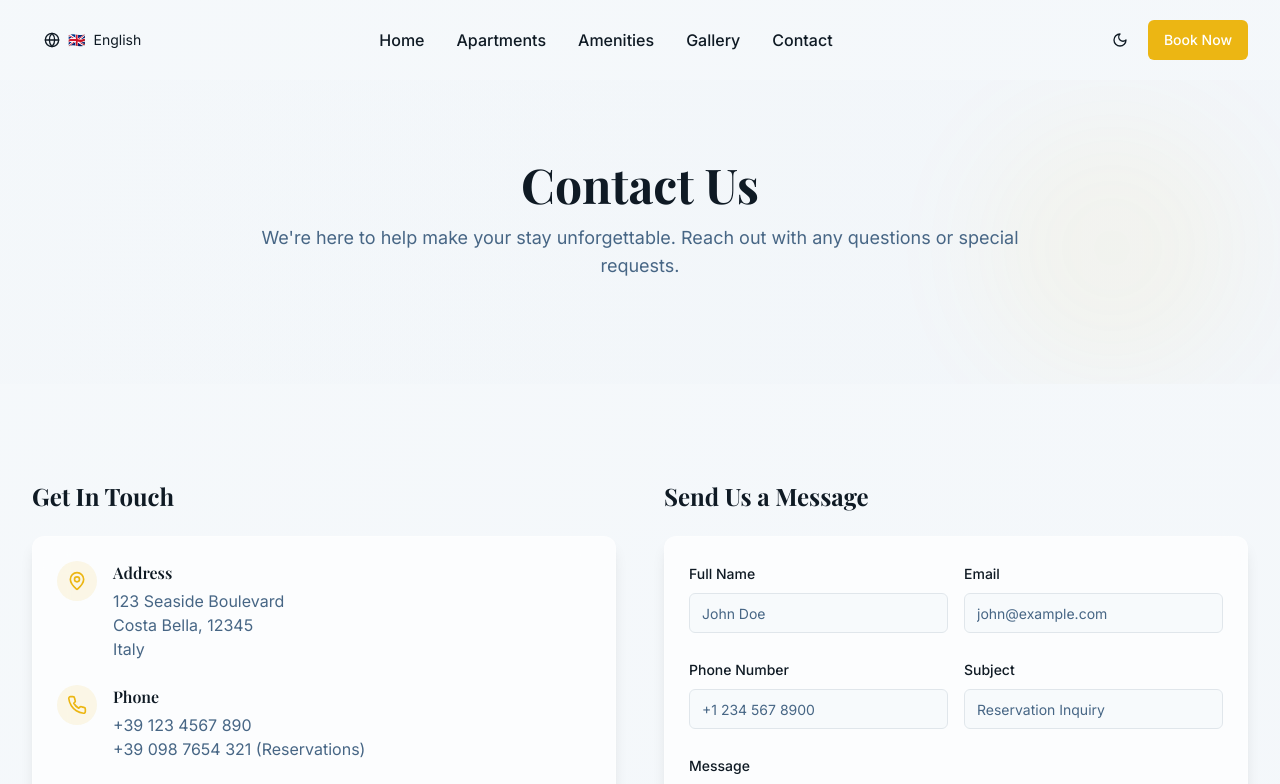
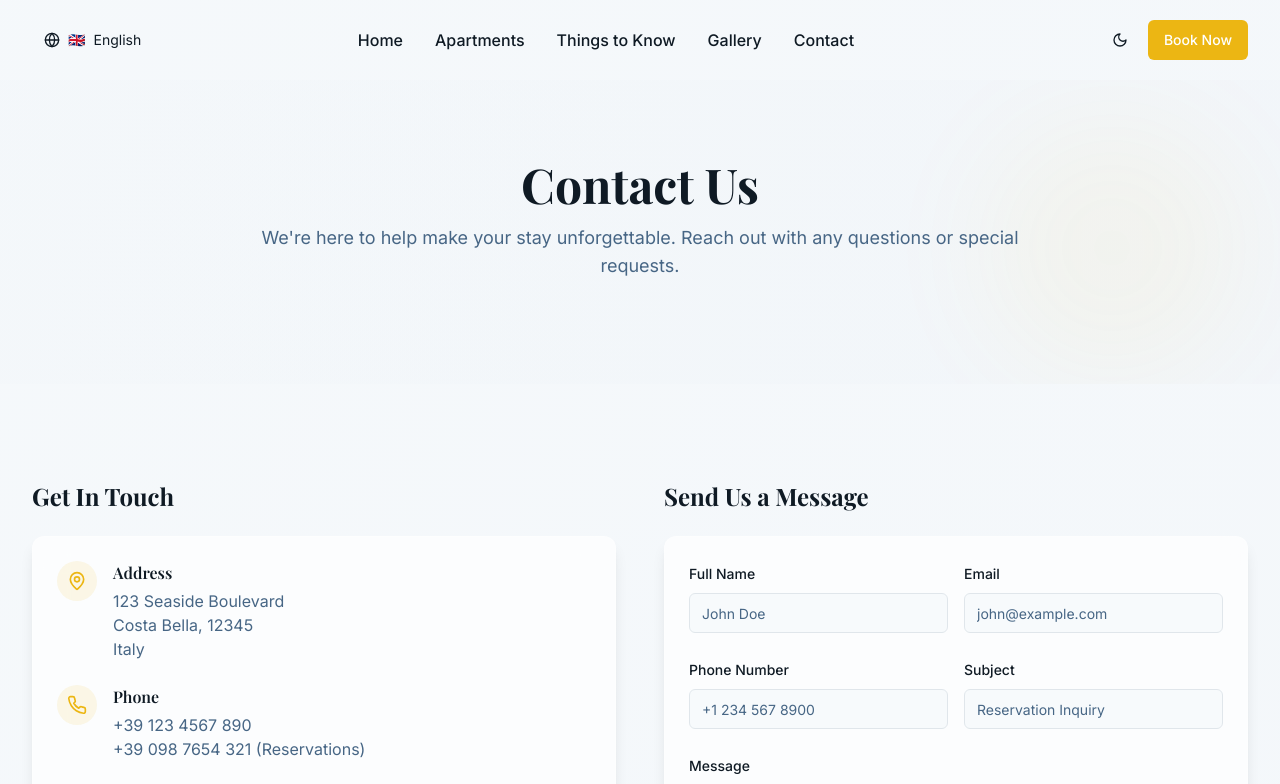
Before and after one commit to Duccione-maker/laripa, a React (Vite) app: page /contact in a window 1280 px wide. Shown: the top 784 px of the page. Built offline with nearby package versions, Linux system fonts and the light colour scheme.

Commit message:
Rename amenities page

```diff
--- a/src/locales/en.ts
+++ b/src/locales/en.ts
@@ -2,7 +2,7 @@ export const en = {
   nav: {
     home: "Home",
     apartments: "Apartments",
-    amenities: "Amenities",
+    amenities: "Things to Know",
     gallery: "Gallery",
     contact: "Contact",
     bookNow: "Book Now"
@@ -292,8 +292,8 @@ export const en = {
     }
   },
   amenitiesPage: {
-    title: "Our Amenities",
-    subtitle: "Discover the luxury amenities and services that make your stay unforgettable.",
+    title: "Things to Know",
+    subtitle: "Everything you need to know for a perfect stay.",
     description: "At MareSereno, we are dedicated to providing a comprehensive and luxurious stay experience. From our beachfront services to wellness facilities, every detail has been curated to ensure maximum comfort and pleasure.",
     categories: {
       wellness: {
--- a/src/locales/it.ts
+++ b/src/locales/it.ts
@@ -2,7 +2,7 @@ export const it = {
   nav: {
     home: "Home",
     apartments: "Appartamenti",
-    amenities: "Servizi",
+    amenities: "Cose da Sapere",
     gallery: "Galleria",
     contact: "Contatti",
     bookNow: "Prenota Ora"
@@ -274,8 +274,8 @@ export const it = {
     }
   },
   amenitiesPage: {
-    title: "I Nostri Servizi",
-    subtitle: "Scopri i servizi e le comodità di lusso che rendono il tuo soggiorno indimenticabile.",
+    title: "Cose da Sapere",
+    subtitle: "Tutto ciò che devi sapere per rendere il tuo soggiorno perfetto.",
     description: "A MareSereno, ci dedichiamo a fornire un'esperienza di soggiorno completa e lussuosa. Dai nostri servizi sulla spiaggia alle strutture di benessere, ogni dettaglio è stato curato per garantire il massimo comfort e piacere.",
     categories: {
       wellness: {
```
